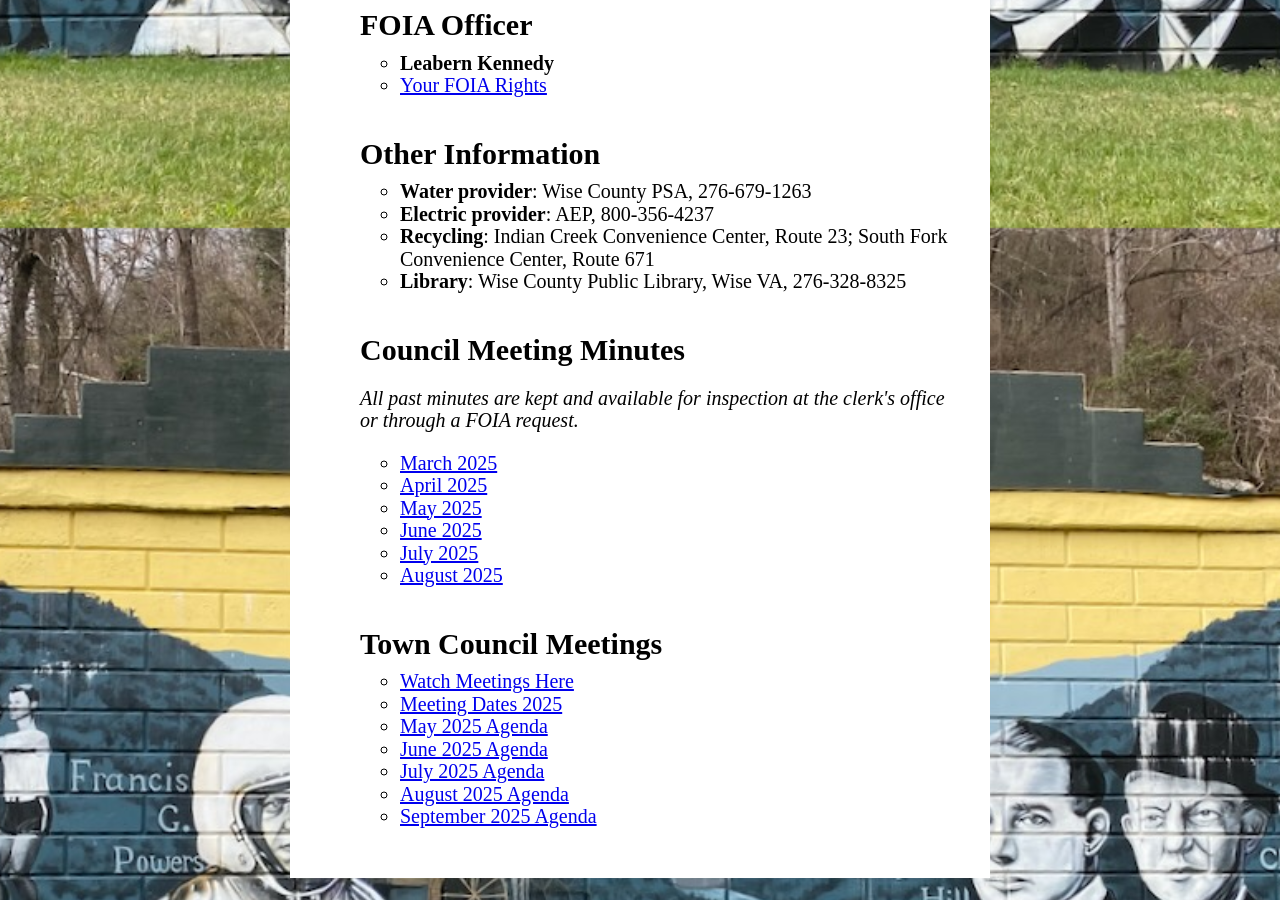
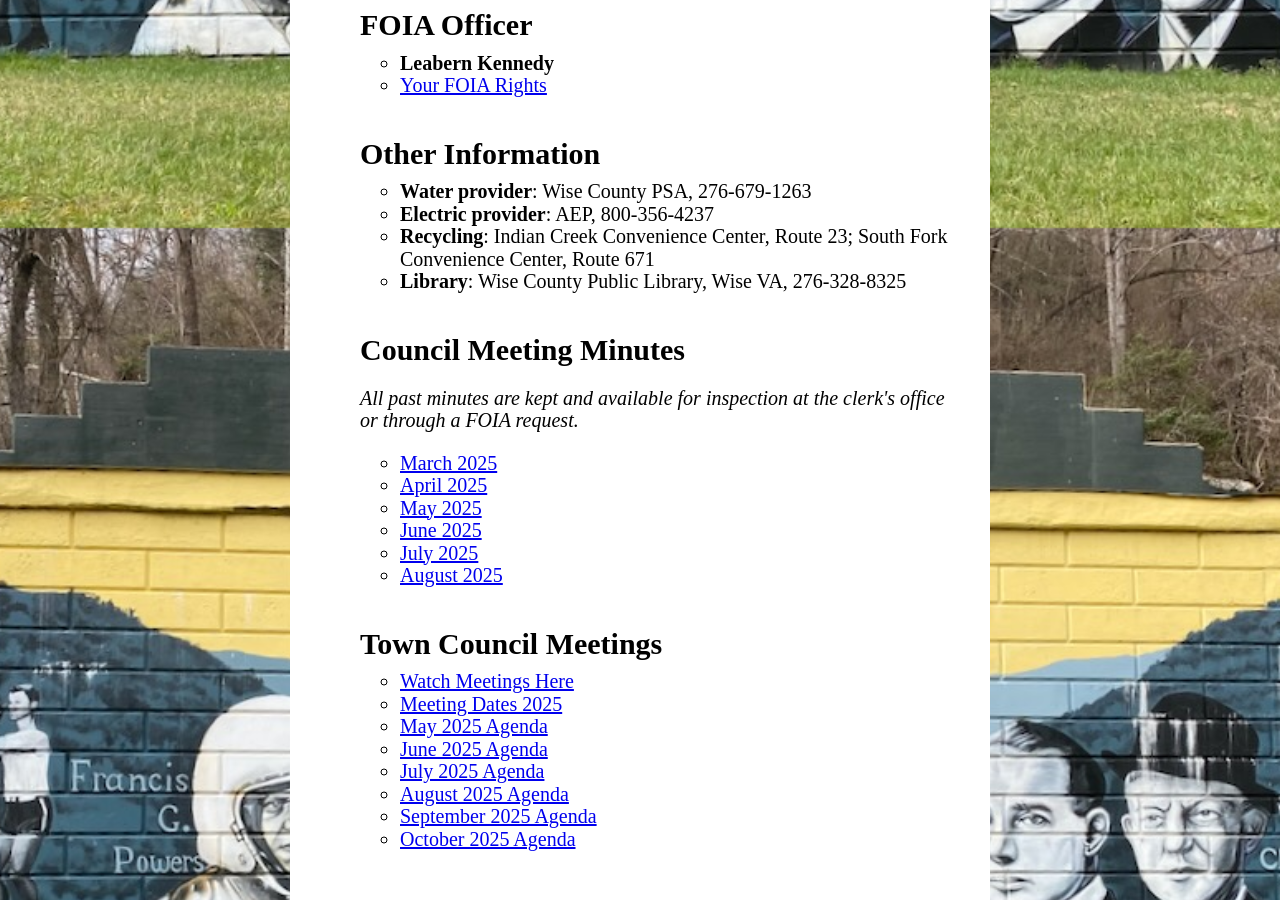
Before and after one commit to poundva/poundva.github.io, a Jekyll site: the page built from index.html, in a window 1280 px wide and 900 px high, scrolled down 3372 px. Built offline with Jekyll 4.4.1, drawn with Linux system fonts in a browser that asks for light colours; some web fonts are replaced.

Commit message:
Update index.html

```diff
--- a/index.html
+++ b/index.html
@@ -115,3 +115,4 @@ title: Home
     <li><a href="forms/JULY 2025 AGENDA (1).pdf">July 2025 Agenda</a></li>
     <li><a href="forms/Pound August Agenda 8357.pdf">August 2025 Agenda</a></li>
     <li><a href="agendas/SEPTEMBER 2025 AGENDA.pdf">September 2025 Agenda</a></li>
+    <li><a href="agendas/SEPTEMBER 2025 AGENDA.pdf">October 2025 Agenda</a></li>
```
